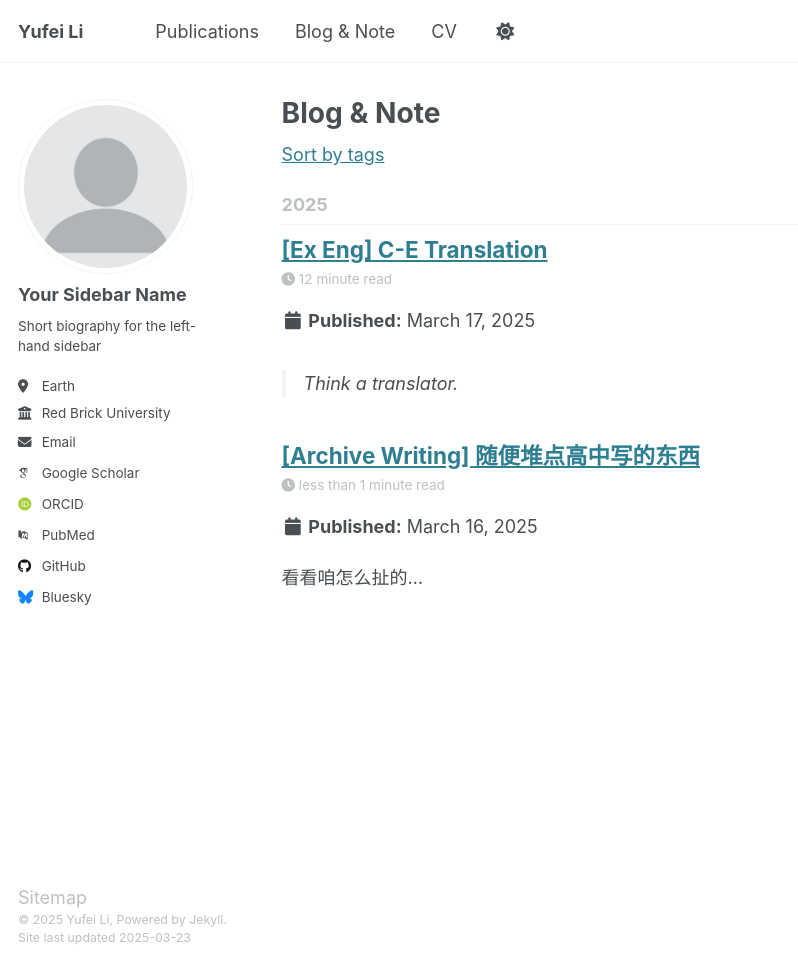
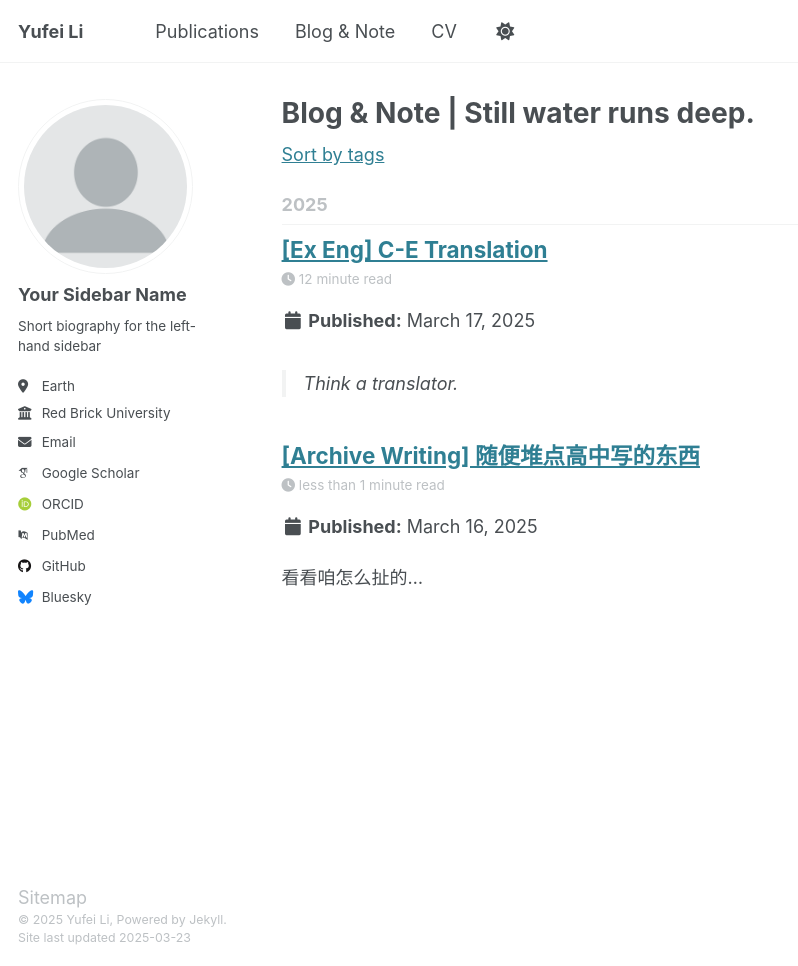
Before and after one commit to Floraaah/Floraaah, a Jekyll site: the page built from _pages/year-archive.html, in a window 1280 px wide and 966 px high. Shown: the whole window, without its empty margins (0-798 px from the left). Built offline with Jekyll 4.4.1, drawn with Linux system fonts in a browser that asks for light colours; some web fonts are replaced.

Commit message:
Update year-archive.html

```diff
--- a/_pages/year-archive.html
+++ b/_pages/year-archive.html
@@ -1,7 +1,7 @@
 ---
 layout: archive
 permalink: /year-archive/
-title: "Blog & Note"
+title: "Blog & Note | Still water runs deep."
 author_profile: true
 redirect_from:
   - /wordpress/blog-posts/
```
